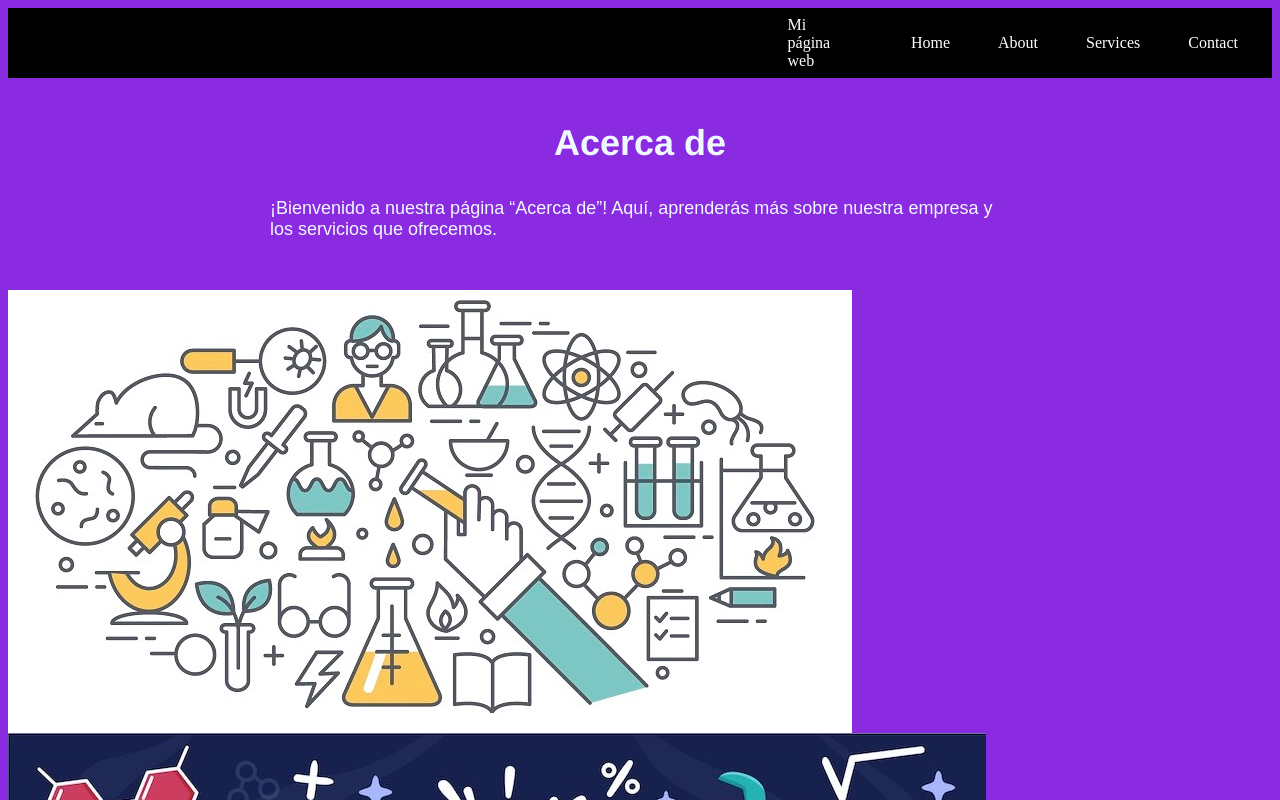
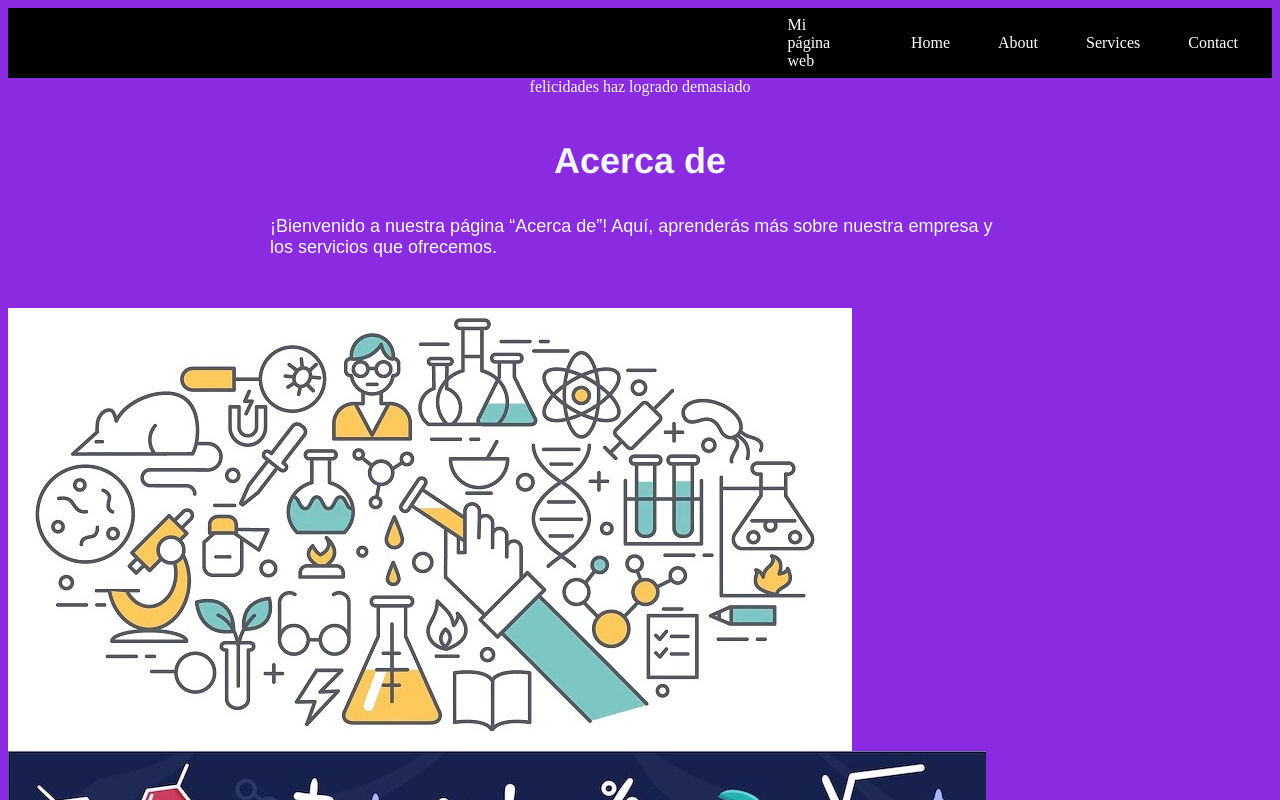
Before and after one commit to aionkenjiro/mi-primera-pagina-web, a plain HTML site: page about.html in a window 1280 px wide. Shown: the top 800 px of the page. Drawn offline with Linux system fonts and the light colour scheme.

Commit message:
mi primera confirmación de actualización

```diff
--- a/about.html
+++ b/about.html
@@ -18,6 +18,8 @@
         </nav>
         <button class="button-menu-toggle">Menu</button>
       </div>
+      <main>
+        <div class="greeting">felicidades haz logrado demasiado</div>
     <div class="container">
         <h1>Acerca de</h1>
 <p>¡Bienvenido a nuestra página “Acerca de”! Aquí, aprenderás más sobre nuestra empresa y los servicios que ofrecemos.</p>
@@ -28,6 +30,7 @@
 <img src="tipos-ciencia-social.jpg" alt="Descripción de la imagen 3" />
 </div>
 </div>
+</main>
     </body>
     <script src=script.js></script>
 </html>
--- a/styles.css
+++ b/styles.css
@@ -126,3 +126,6 @@ justify-content: center;
 
     }
   }
+  .greeting {
+    text-align: center;
+  }
```
Also changed, not shown: services.html (+1 -1 lines), script.js (line endings or trailing spaces).
